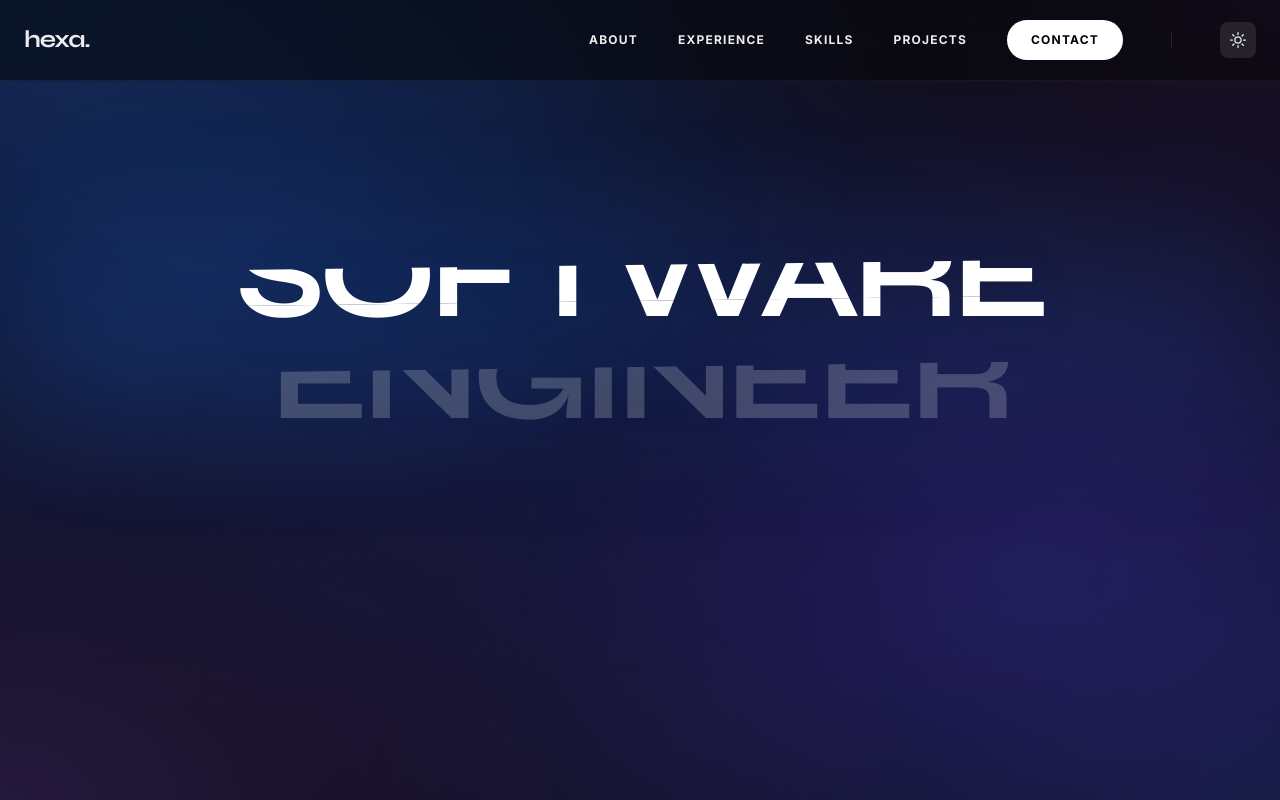
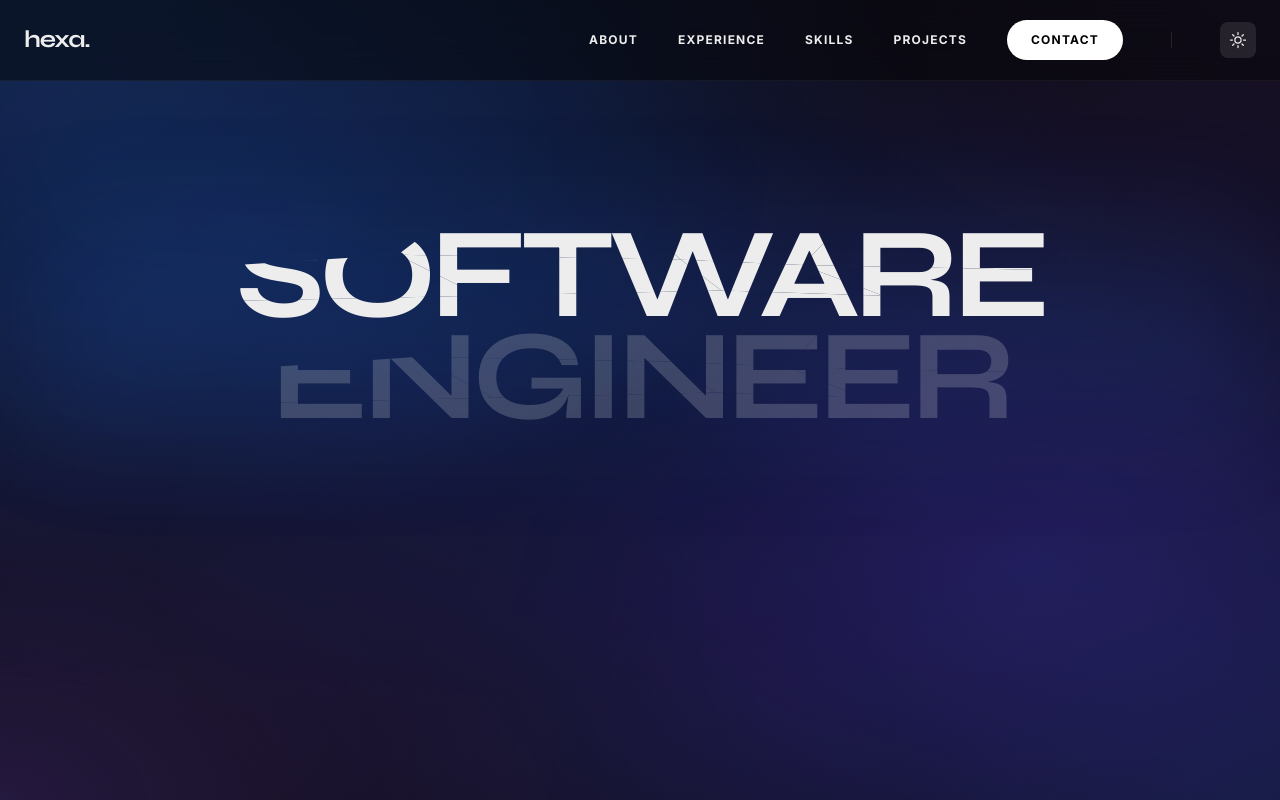
Before and after one commit to hexa325/portfolio-website, a Next.js app: page / in a window 1280 px wide. Shown: the top 800 px of the page. Built offline with nearby package versions, Linux system fonts and the light colour scheme.

Commit message:
feat: implement elite 3D Hyper-Shatter animation and restore surgical flicker protection

```diff
--- a/src/app/globals.css
+++ b/src/app/globals.css
@@ -55,24 +55,15 @@
   100% { transform: translate(0px, 0px) scale(1); }
 }
 
-/* KINETIC SHATTER KEYFRAMES */
-@keyframes shatterTop {
-  0% { transform: translate(-10%, -20%) rotate(-5deg); opacity: 0; }
-  80% { transform: translate(1%, 2%) rotate(1deg); opacity: 1; }
-  100% { transform: translate(0, 0) rotate(0deg); opacity: 1; }
-}
-
-@keyframes shatterMid {
-  0% { transform: translate(15%, 10%) rotate(3deg); opacity: 0; }
-  80% { transform: translate(-1%, -1%) rotate(-1deg); opacity: 1; }
-  100% { transform: translate(0, 0) rotate(0deg); opacity: 1; }
-}
-
-@keyframes shatterBottom {
-  0% { transform: translate(-5%, 25%) rotate(5deg); opacity: 0; }
-  80% { transform: translate(0.5%, -2%) rotate(-0.5deg); opacity: 1; }
-  100% { transform: translate(0, 0) rotate(0deg); opacity: 1; }
-}
+/* 3D HYPER-SHATTER KEYFRAMES */
+@keyframes hyperShatter1 { 0% { transform: translate3d(-15%, -25%, 500px) rotateX(45deg); opacity: 0; } 100% { transform: translate3d(0, 0, 0) rotateX(0); opacity: 1; } }
+@keyframes hyperShatter2 { 0% { transform: translate3d(20%, -15%, 400px) rotateY(-30deg); opacity: 0; } 100% { transform: translate3d(0, 0, 0) rotateY(0); opacity: 1; } }
+@keyframes hyperShatter3 { 0% { transform: translate3d(-10%, 20%, 600px) rotateZ(15deg); opacity: 0; } 100% { transform: translate3d(0, 0, 0) rotateZ(0); opacity: 1; } }
+@keyframes hyperShatter4 { 0% { transform: translate3d(25%, 30%, 300px) rotateX(-20deg); opacity: 0; } 100% { transform: translate3d(0, 0, 0) rotateX(0); opacity: 1; } }
+@keyframes hyperShatter5 { 0% { transform: translate3d(-30%, 5%, 450px) rotateY(40deg); opacity: 0; } 100% { transform: translate3d(0, 0, 0) rotateY(0); opacity: 1; } }
+@keyframes hyperShatter6 { 0% { transform: translate3d(5%, -40%, 550px) rotateZ(-10deg); opacity: 0; } 100% { transform: translate3d(0, 0, 0) rotateZ(0); opacity: 1; } }
+@keyframes hyperShatter7 { 0% { transform: translate3d(40%, 10%, 350px) rotateX(25deg); opacity: 0; } 100% { transform: translate3d(0, 0, 0) rotateX(0); opacity: 1; } }
+@keyframes hyperShatter8 { 0% { transform: translate3d(-20%, 35%, 500px) rotateY(-20deg); opacity: 0; } 100% { transform: translate3d(0, 0, 0) rotateY(0); opacity: 1; } }
 
 @keyframes chromaticGlitch {
   0%, 100% { transform: translate(0); text-shadow: none; }
@@ -89,14 +80,7 @@
     height: auto;
   }
 
-  /* GLOBAL THEME SYNC: Force every element to transition in absolute lockstep */
-  *, *::before, *::after {
-    transition-property: background-color, border-color, color, fill, stroke;
-    transition-duration: 300ms;
-    transition-timing-function: cubic-bezier(0.4, 0, 0.2, 1);
-  }
-
-  /* Disable smooth scroll and transitions on mobile to stop snapping artifacts */
+  /* Disable smooth scroll and transitions on mobile */
   @media (max-width: 768px) {
     html {
       scroll-behavior: auto !important;
@@ -122,6 +106,7 @@
     -webkit-font-smoothing: antialiased;
     -moz-osx-font-smoothing: grayscale;
     text-rendering: optimizeLegibility;
+    transition: background-color 0.5s ease;
   }
 
   section {
@@ -175,39 +160,34 @@
     }
   }
 
-  /* KINETIC SHATTER CLASSES */
+  /* 3D HYPER-SHATTER CLASSES */
   .shatter-container {
     @apply relative inline-block;
-    filter: drop-shadow(0 10px 30px rgba(0,0,0,0.05));
+    perspective: 1000px;
+    transform-style: preserve-3d;
   }
 
   .shatter-layer {
     @apply absolute inset-0 select-none pointer-events-none;
     color: inherit;
+    transition: color 0.5s ease;
   }
 
   .shatter-base {
-    @apply relative opacity-0; /* Base text is hidden, only shards show */
-    animation: chromaticGlitch 2s cubic-bezier(0.16, 1, 0.3, 1) forwards;
-    animation-delay: 1.2s;
+    @apply relative opacity-0;
+    animation: chromaticGlitch 2.5s cubic-bezier(0.16, 1, 0.3, 1) forwards;
+    animation-delay: 1.5s;
+    transition: color 0.5s ease;
   }
 
-  .shard-top {
-    clip-path: polygon(0 0, 100% 0, 100% 35%, 0 45%);
-    animation: shatterTop 1.2s cubic-bezier(0.16, 1, 0.3, 1) forwards;
-  }
-
-  .shard-mid {
-    clip-path: polygon(0 45%, 100% 35%, 100% 70%, 0 80%);
-    animation: shatterMid 1.2s cubic-bezier(0.16, 1, 0.3, 1) forwards;
-    animation-delay: 0.1s;
-  }
-
-  .shard-bottom {
-    clip-path: polygon(0 80%, 100% 70%, 100% 100%, 0 100%);
-    animation: shatterBottom 1.2s cubic-bezier(0.16, 1, 0.3, 1) forwards;
-    animation-delay: 0.2s;
-  }
+  .shard-1 { clip-path: polygon(0 0, 25% 0, 20% 30%, 0 40%); animation: hyperShatter1 1.4s cubic-bezier(0.16, 1, 0.3, 1) forwards; }
+  .shard-2 { clip-path: polygon(25% 0, 50% 0, 55% 35%, 20% 30%); animation: hyperShatter2 1.4s cubic-bezier(0.16, 1, 0.3, 1) forwards; animation-delay: 0.1s; }
+  .shard-3 { clip-path: polygon(50% 0, 75% 0, 70% 40%, 55% 35%); animation: hyperShatter3 1.4s cubic-bezier(0.16, 1, 0.3, 1) forwards; animation-delay: 0.2s; }
+  .shard-4 { clip-path: polygon(75% 0, 100% 0, 100% 45%, 70% 40%); animation: hyperShatter4 1.4s cubic-bezier(0.16, 1, 0.3, 1) forwards; animation-delay: 0.3s; }
+  .shard-5 { clip-path: polygon(0 40%, 20% 30%, 30% 70%, 0 75%); animation: hyperShatter5 1.4s cubic-bezier(0.16, 1, 0.3, 1) forwards; animation-delay: 0.4s; }
+  .shard-6 { clip-path: polygon(20% 30%, 55% 35%, 60% 65%, 30% 70%); animation: hyperShatter6 1.4s cubic-bezier(0.16, 1, 0.3, 1) forwards; animation-delay: 0.5s; }
+  .shard-7 { clip-path: polygon(55% 35%, 70% 40%, 80% 70%, 60% 65%); animation: hyperShatter7 1.4s cubic-bezier(0.16, 1, 0.3, 1) forwards; animation-delay: 0.6s; }
+  .shard-8 { clip-path: polygon(70% 40%, 100% 45%, 100% 100%, 0 100%, 0 75%, 30% 70%, 60% 65%, 80% 70%); animation: hyperShatter8 1.4s cubic-bezier(0.16, 1, 0.3, 1) forwards; animation-delay: 0.7s; }
 
   /* SURGICAL FLICKER FIX CLASSES */
   .sync-inv {
--- a/src/components/Hero.tsx
+++ b/src/components/Hero.tsx
@@ -1,12 +1,17 @@
 export default function Hero() {
   const ShatterText = ({ children, className }: { children: string; className?: string }) => (
     <div className={`shatter-container ${className}`}>
-      {/* Base text that becomes visible after shatter and carries the glitch */}
+      {/* Base text that becomes visible and carries the glitch after reconstruction */}
       <span className="shatter-base block">{children}</span>
-      {/* Animated Shards */}
-      <span className="shatter-layer shard-top block" aria-hidden="true">{children}</span>
-      <span className="shatter-layer shard-mid block" aria-hidden="true">{children}</span>
-      <span className="shatter-layer shard-bottom block" aria-hidden="true">{children}</span>
+      {/* 3D Animated Shards (8 per line for high complexity) */}
+      <span className="shatter-layer shard-1 block" aria-hidden="true">{children}</span>
+      <span className="shatter-layer shard-2 block" aria-hidden="true">{children}</span>
+      <span className="shatter-layer shard-3 block" aria-hidden="true">{children}</span>
+      <span className="shatter-layer shard-4 block" aria-hidden="true">{children}</span>
+      <span className="shatter-layer shard-5 block" aria-hidden="true">{children}</span>
+      <span className="shatter-layer shard-6 block" aria-hidden="true">{children}</span>
+      <span className="shatter-layer shard-7 block" aria-hidden="true">{children}</span>
+      <span className="shatter-layer shard-8 block" aria-hidden="true">{children}</span>
     </div>
   );
 
@@ -22,11 +27,11 @@ export default function Hero() {
 
           <div className="relative mb-6 md:mb-10 isolate w-full">
             <h1 className="text-[12vw] md:text-[10vw] font-bold leading-[0.8] tracking-tighter select-none">
-              {/* Desktop: Kinetic Shatter Effect | Mobile: High-performance standard entry */}
+              {/* Desktop: 3D Hyper-Shatter Effect | Mobile: High-performance standard entry */}
               <div className="hidden md:block">
-                <ShatterText className="text-black dark:text-white">SOFTWARE</ShatterText>
+                <ShatterText>SOFTWARE</ShatterText>
                 <br />
-                <ShatterText className="text-black/20 dark:text-white/20">ENGINEER</ShatterText>
+                <ShatterText className="opacity-20 dark:opacity-20">ENGINEER</ShatterText>
               </div>
               <div className="md:hidden">
                 <span className="block animate-expand [animation-delay:0.1s] text-black dark:text-white">SOFTWARE</span>
@@ -38,12 +43,12 @@ export default function Hero() {
 
           <div className="max-w-4xl mb-8 md:mb-12 space-y-4 md:space-y-6">
             <div className="overflow-hidden">
-              <h2 className="text-4xl md:text-7xl lg:text-8xl font-display font-bold tracking-tight leading-[1.1] animate-reveal-up [animation-delay:1.5s] text-black dark:text-white">
+              <h2 className="text-4xl md:text-7xl lg:text-8xl font-display font-bold tracking-tight leading-[1.1] animate-reveal-up [animation-delay:2s] text-black dark:text-white">
                 Nițescu Eduard
               </h2>
             </div>
 
-            <p className="text-base md:text-xl text-black/50 dark:text-white/50 leading-relaxed max-w-2xl mx-auto animate-fade-in [animation-delay:1.8s]">
+            <p className="text-base md:text-xl text-black/50 dark:text-white/50 leading-relaxed max-w-2xl mx-auto animate-fade-in [animation-delay:2.3s]">
               Transforming complex challenges into <span className="text-black dark:text-white italic">clean, performant</span>, and <span className="text-black dark:text-white">human-centered</span> digital experiences.
             </p>
           </div>
@@ -52,9 +57,9 @@ export default function Hero() {
             <div className="overflow-hidden rounded-full">
               <a
                 href="#projects"
-                className="group relative block px-12 py-6 bg-black text-white dark:bg-white dark:text-black rounded-full overflow-hidden font-bold text-xs uppercase tracking-widest transition-all duration-300 md:hover:scale-105 active:scale-95 animate-reveal-up [animation-delay:2.2s]"
+                className="group sync-inv relative block px-12 py-6 rounded-full overflow-hidden font-bold text-xs uppercase tracking-widest md:hover:scale-105 active:scale-95 animate-reveal-up [animation-delay:2.6s]"
               >
-                <span className="relative z-10 transition-colors duration-300 md:group-hover:text-white dark:md:group-hover:text-black">Explore Works</span>
+                <span className="relative z-10">Explore Works</span>
                 <div className="absolute inset-0 bg-blue-600 translate-y-full md:group-hover:translate-y-0 transition-transform duration-500 ease-out rounded-full" />
               </a>
             </div>
@@ -62,7 +67,7 @@ export default function Hero() {
             <div className="overflow-hidden rounded-full">
               <a
                 href={process.env.NEXT_PUBLIC_GITHUB_PAGES === "true" ? "/portfolio-website/cv.pdf" : "/cv.pdf"}
-                className="block px-12 py-6 border border-black/10 dark:border-white/10 rounded-full md:hover:bg-black md:hover:text-white transition-all duration-500 font-bold text-xs uppercase tracking-widest text-black dark:text-white active:scale-95 animate-reveal-up [animation-delay:2.3s]"
+                className="block px-12 py-6 border border-black/10 dark:border-white/10 rounded-full md:hover:bg-black md:hover:text-white transition-all duration-500 font-bold text-xs uppercase tracking-widest text-black dark:text-white active:scale-95 animate-reveal-up [animation-delay:2.7s]"
               >
                 Get Resume
               </a>
```
